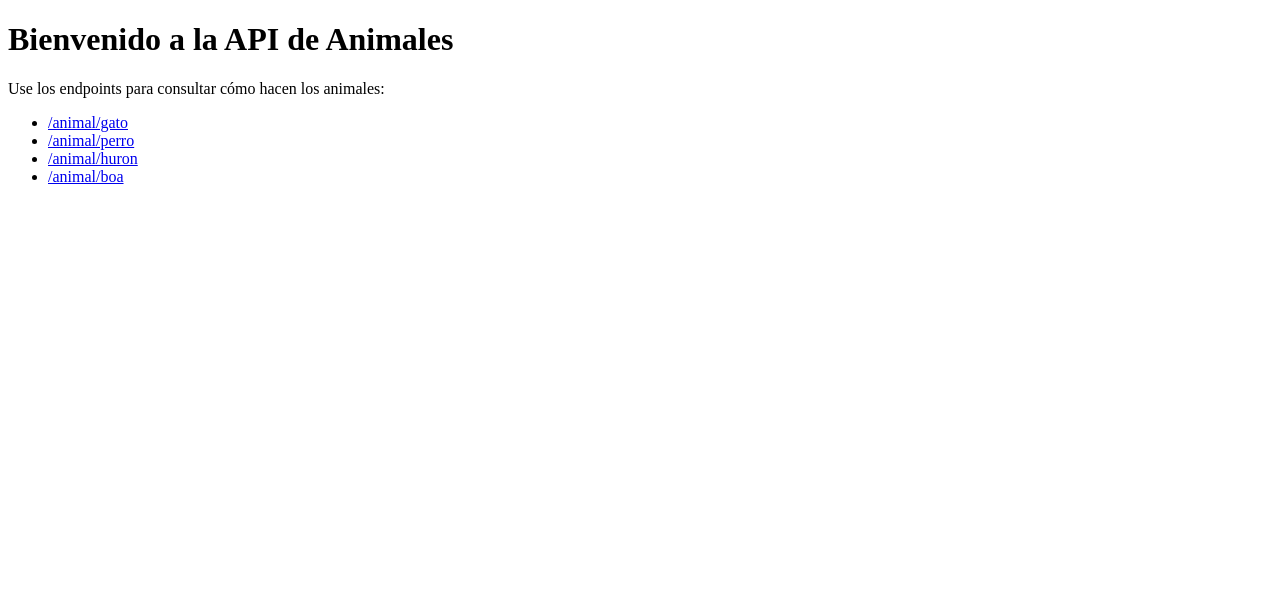
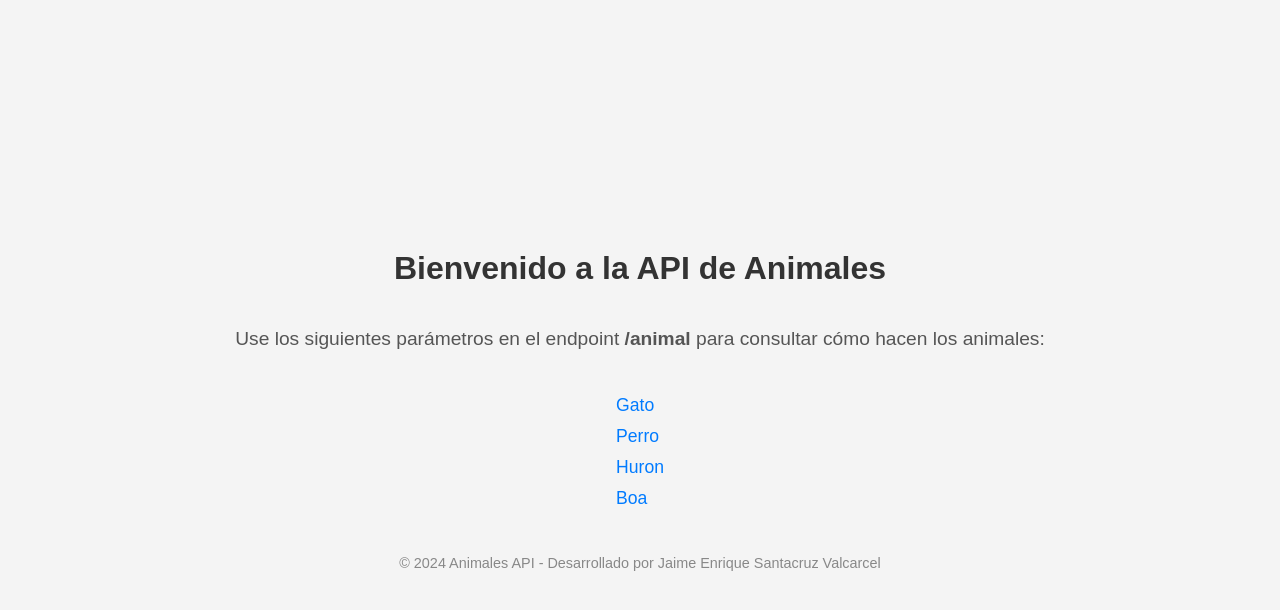
Before and after one commit to jsantacruzv85/TALLER2-jsantacruz, a plain HTML site: page views/index.html in a window 1280 px wide. Drawn offline with Linux system fonts and the light colour scheme.

Commit message:
Mejoras en endpoints y estilo del index.html

```diff
--- a/views/index.html
+++ b/views/index.html
@@ -4,15 +4,58 @@
     <meta charset="UTF-8">
     <meta name="viewport" content="width=device-width, initial-scale=1.0">
     <title>Animales API</title>
+    <style>
+        body {
+            font-family: Arial, sans-serif;
+            background-color: #f4f4f4;
+            margin: 0;
+            padding: 0;
+            display: flex;
+            justify-content: center;
+            align-items: center;
+            flex-direction: column;
+            height: 100vh;
+        }
+        h1 {
+            color: #333;
+        }
+        p {
+            color: #555;
+            font-size: 1.2em;
+        }
+        ul {
+            list-style: none;
+            padding: 0;
+        }
+        li {
+            margin: 10px 0;
+        }
+        a {
+            text-decoration: none;
+            color: #007BFF;
+            font-size: 1.1em;
+        }
+        a:hover {
+            text-decoration: underline;
+        }
+        footer {
+            margin-top: 20px;
+            color: #888;
+            font-size: 0.9em;
+        }
+    </style>
 </head>
 <body>
     <h1>Bienvenido a la API de Animales</h1>
-    <p>Use los endpoints para consultar cómo hacen los animales:</p>
+    <p>Use los siguientes parámetros en el endpoint <strong>/animal</strong> para consultar cómo hacen los animales:</p>
     <ul>
-        <li><a href="/animal/gato">/animal/gato</a></li>
-        <li><a href="/animal/perro">/animal/perro</a></li>
-        <li><a href="/animal/huron">/animal/huron</a></li>
-        <li><a href="/animal/boa">/animal/boa</a></li>
+        <li><a href="/animal?tipo=gato">Gato</a></li>
+        <li><a href="/animal?tipo=perro">Perro</a></li>
+        <li><a href="/animal?tipo=huron">Huron</a></li>
+        <li><a href="/animal?tipo=boa">Boa</a></li>
     </ul>
+    <footer>
+        &copy; 2024 Animales API - Desarrollado por Jaime Enrique Santacruz Valcarcel
+    </footer>
 </body>
 </html>
```
Also changed, not shown: 4 other files.
